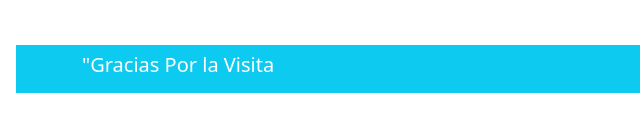
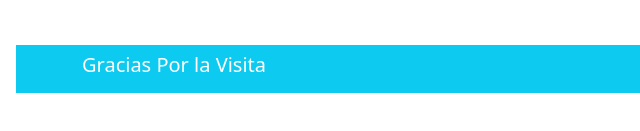
Before and after one commit to JulioApofis/JulioApofis.github.io, a plain HTML site: page conclusion.html in a window 1280 px wide. Shown: the part 471-602 px from the top of the page, 0-640 px from the left. Drawn offline with nearby package versions, Linux system fonts and the light colour scheme.

Commit message:
Ahoras si creo que si son las ultimas

```diff
--- a/conclusion.html
+++ b/conclusion.html
@@ -62,7 +62,7 @@
     <footer>
         <nav class="navbar bg-info">
             <div class="container text-white">
-                <h5>"Gracias Por la Visita</h5>
+                <h5>Gracias Por la Visita</h5>
             </div>
           </nav>
       </footer>
```
Also changed, not shown: constitucionPolitica.html (+1 -1 lines), estructura.html (+1 -1 lines), federacionMexicana.html (+1 -1 lines), laFederacionMexicanaEs.html (+1 -1 lines), poderEjecutivo.html (+1 -1 lines), poderJudicial.html (+1 -1 lines), poderLegislativo.html (+1 -1 lines), queEs.html (+1 -1 lines), relacionesEntrePoderes.html (+1 -1 lines).
